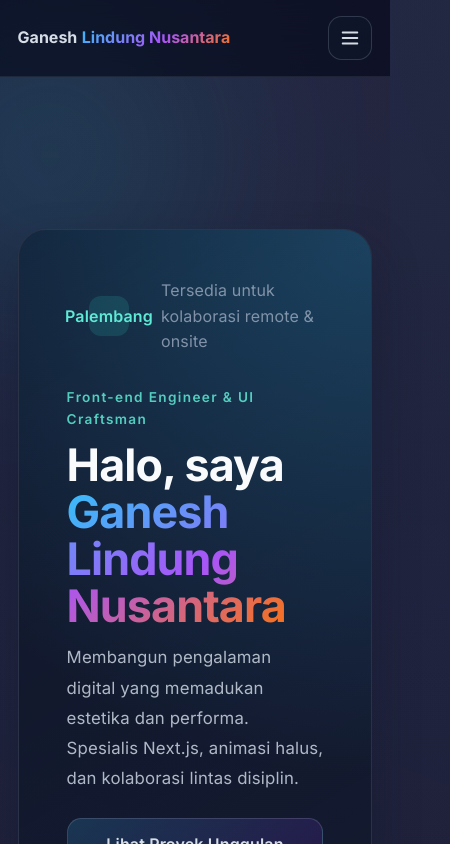
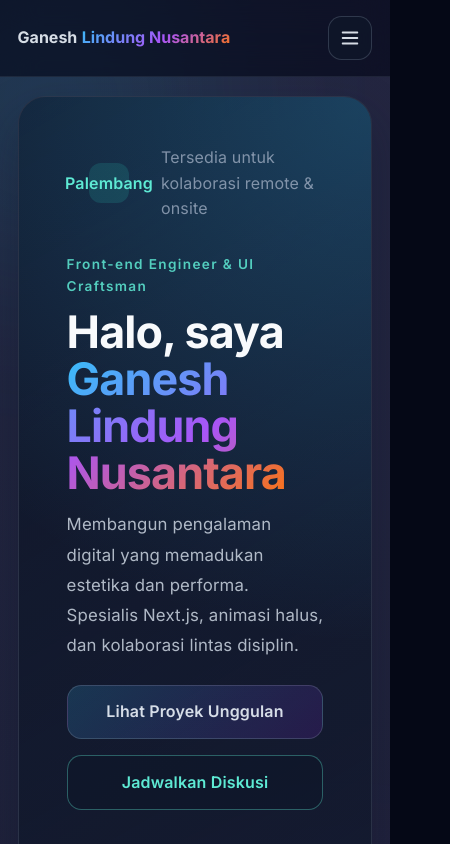
Before and after one commit to GaneshLindung/portfolio-next, a Next.js app: page / in a window 390 px wide. Shown: the top 844 px of the page, 450 px wide, since content can reach past the window. Built offline with nearby package versions, Linux system fonts and the light colour scheme.

Commit message:
update page and styles

```diff
--- a/app/globals.css
+++ b/app/globals.css
@@ -3,6 +3,7 @@
   --font-primary: var(--font-inter, 'Inter', -apple-system, BlinkMacSystemFont, 'Segoe UI', sans-serif);
   --shadow-lg: 0 22px 45px rgba(15, 23, 42, 0.35);
   --shadow-sm: 0 12px 24px rgba(15, 23, 42, 0.25);
+  --header-height: 4.5rem;
 }
 
 *, *::before, *::after {
@@ -25,6 +26,10 @@ body {
   min-height: 100vh;
   line-height: 1.6;
   letter-spacing: 0.01em;
+  overflow-x: hidden;
+  width: 100%;
+  position: relative;
+  padding-top: var(--header-height);
 }
 
 main {
@@ -159,9 +164,12 @@ ul {
 }
 
 .site-header {
-  position: sticky;
+  position: fixed;
   top: 0;
-  z-index: 40;
+  left: 0;
+  right: 0;
+  width: 100%;
+  z-index: 60;
   backdrop-filter: blur(18px);
   background: rgba(2, 6, 23, 0.6);
   border-bottom: 1px solid rgba(148, 163, 184, 0.12);
@@ -173,6 +181,8 @@ ul {
   justify-content: space-between;
   padding: 1.2rem 0;
   gap: 1rem;
+  position: relative;
+  min-height: var(--header-height);
 }
 
 .logo {
@@ -218,7 +228,7 @@ ul {
 }
 
 .hero-section {
-  padding-top: 1rem;
+  padding-top: 1.5rem;
   position: relative;
 }
 
@@ -682,15 +692,16 @@ ul {
 
   .nav-links {
     position: absolute;
-    top: 76px;
-    right: 1.5rem;
+    top: calc(100% + 0.75rem);
+    right: 0;
     flex-direction: column;
     align-items: flex-start;
     background: rgba(2, 6, 23, 0.92);
     border: 1px solid rgba(148, 163, 184, 0.18);
     border-radius: 1.25rem;
     padding: 1.4rem;
-    width: 220px;
+    width: min(240px, calc(100vw - 2.5rem));
+    max-width: calc(100% - 0.5rem);
     box-shadow: var(--shadow-lg);
     transform-origin: top right;
     transform: scale(0.98);
@@ -721,7 +732,7 @@ ul {
   }
 
   .hero-section {
-    padding-top: 6.5rem;
+    padding-top: 1.5rem;
   }
 
   main {
@@ -738,7 +749,7 @@ ul {
 
   section {
     padding: 3rem 0;
-    scroll-margin-top: 96px;
+    scroll-margin-top: 60px;
   }
 
   .timeline {
--- a/app/page.tsx
+++ b/app/page.tsx
@@ -10,8 +10,9 @@ import Footer from '../components/Footer';
 
 export default function HomePage() {
   return (
+    <>
+      <Header />
       <main>
-      <Header />
         <Hero />
         <About />
         <SkillsSection />
@@ -21,5 +22,6 @@ export default function HomePage() {
         <ContactSection />
         <Footer />
       </main>
+    </>
   );
 }
```
Lines whose indentation alone changed are shown as unchanged.
